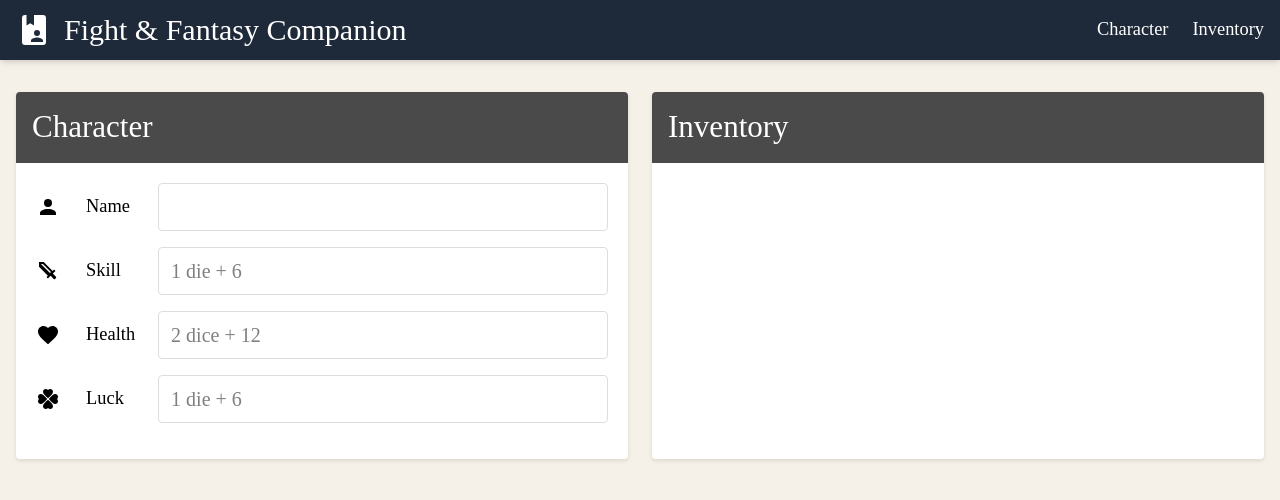
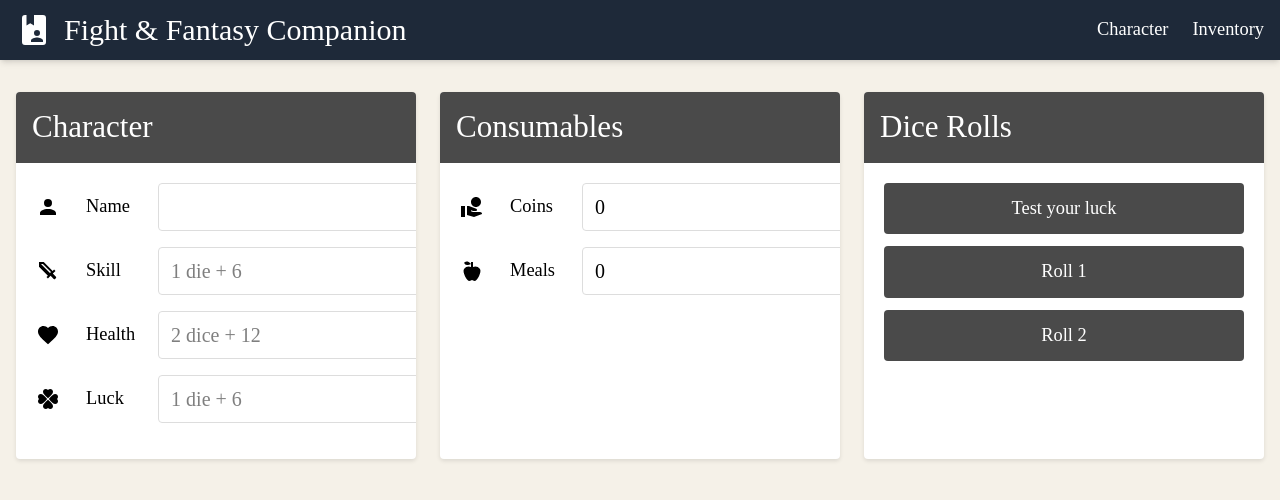
Before and after one commit to dialex/fnf-companion, a React (Vite) app: page / in a window 1280 px wide. Shown: the top 500 px of the page. Built offline with nearby package versions, Linux system fonts and the light colour scheme; the HTML template or start-up script is replaced by a standard one; a web font is replaced by a local one.

Commit message:
feat: add 3-column layout with consumables and dice rolls

```diff
--- a/src/App.css
+++ b/src/App.css
@@ -57,3 +57,29 @@
   outline: none;
   border-color: #4a4a4a;
 }
+
+.dice-buttons {
+  display: flex;
+  flex-direction: column;
+  gap: 0.75rem;
+}
+
+.dice-btn {
+  width: 100%;
+  padding: 0.75rem 1rem;
+  background: #4a4a4a;
+  color: white;
+  border: none;
+  border-radius: 0.25rem;
+  cursor: pointer;
+  transition: background 0.2s;
+  font-size: 1.15rem;
+}
+
+.dice-btn:hover {
+  background: #5a5a5a;
+}
+
+.dice-btn:active {
+  background: #3a3a3a;
+}
--- a/src/App.jsx
+++ b/src/App.jsx
@@ -7,6 +7,9 @@ import {
   mdiLeadPencil,
   mdiAccount,
   mdiClover,
+  mdiHandCoin,
+  mdiFoodApple,
+  mdiDiceMultiple,
 } from '@mdi/js';
 import './App.css';
 
@@ -15,6 +18,8 @@ function App() {
   const [skill, setSkill] = useState('');
   const [health, setHealth] = useState('');
   const [luck, setLuck] = useState('');
+  const [coins, setCoins] = useState('0');
+  const [meals, setMeals] = useState('0');
 
   const handleNumberChange = (setter, value) => {
     const numValue = parseInt(value) || 0;
@@ -46,7 +51,7 @@ function App() {
         </div>
       </header>
       <main className="container mx-auto px-4 py-8">
-        <div className="grid grid-cols-1 md:grid-cols-2 gap-6">
+        <div className="grid grid-cols-1 md:grid-cols-3 gap-6">
           <section id="character" className="section-container">
             <div className="section-header">
               <h2 className="heading section-title">
@@ -112,12 +117,67 @@ function App() {
               </div>
             </div>
           </section>
-          <section id="inventory" className="section-container">
+          <section id="consumables" className="section-container">
             <div className="section-header">
-              <h2 className="heading section-title">Inventory</h2>
+              <h2 className="heading section-title">Consumables</h2>
             </div>
             <div className="section-content">
-              {/* Inventory fields will be added in Step 5 */}
+              <div className="field-group">
+                <div className="field-icon">
+                  <Icon path={mdiHandCoin} size={1} />
+                </div>
+                <label className="content field-label">Coins</label>
+                <input
+                  type="number"
+                  className="content field-input"
+                  min="0"
+                  value={coins}
+                  onChange={(e) => handleNumberChange(setCoins, e.target.value)}
+                />
+              </div>
+              <div className="field-group">
+                <div className="field-icon">
+                  <Icon path={mdiFoodApple} size={1} />
+                </div>
+                <label className="content field-label">Meals</label>
+                <input
+                  type="number"
+                  className="content field-input"
+                  min="0"
+                  value={meals}
+                  onChange={(e) => handleNumberChange(setMeals, e.target.value)}
+                />
+              </div>
+            </div>
+          </section>
+          <section id="dice-rolls" className="section-container">
+            <div className="section-header">
+              <h2 className="heading section-title">Dice Rolls</h2>
+            </div>
+            <div className="section-content">
+              <div className="dice-buttons">
+                <button
+                  type="button"
+                  className="content dice-btn"
+                  onClick={() => {}}
+                >
+                  Test your luck
+                </button>
+                <button
+                  type="button"
+                  className="content dice-btn"
+                  onClick={() => {}}
+                >
+                  Roll 1
+                </button>
+                <button
+                  type="button"
+                  className="content dice-btn"
+                  onClick={() => {}}
+                >
+                  Roll 2
+                </button>
+              </div>
             </div>
           </section>
         </div>
```
